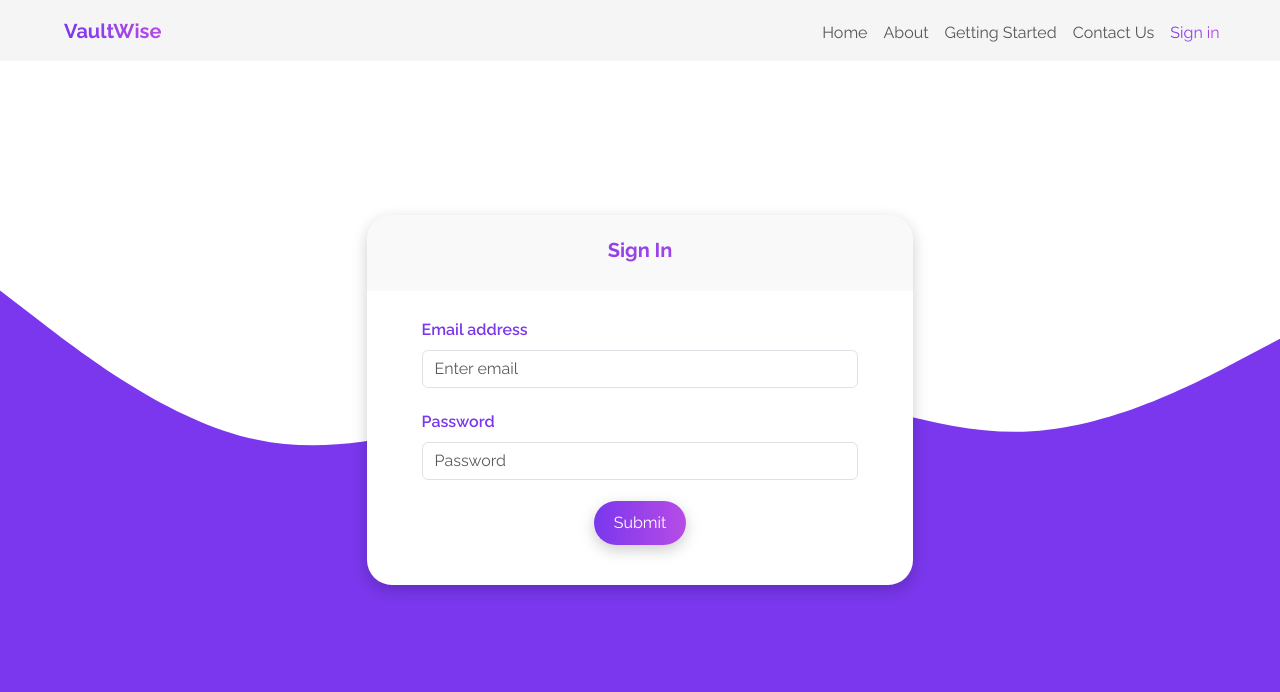
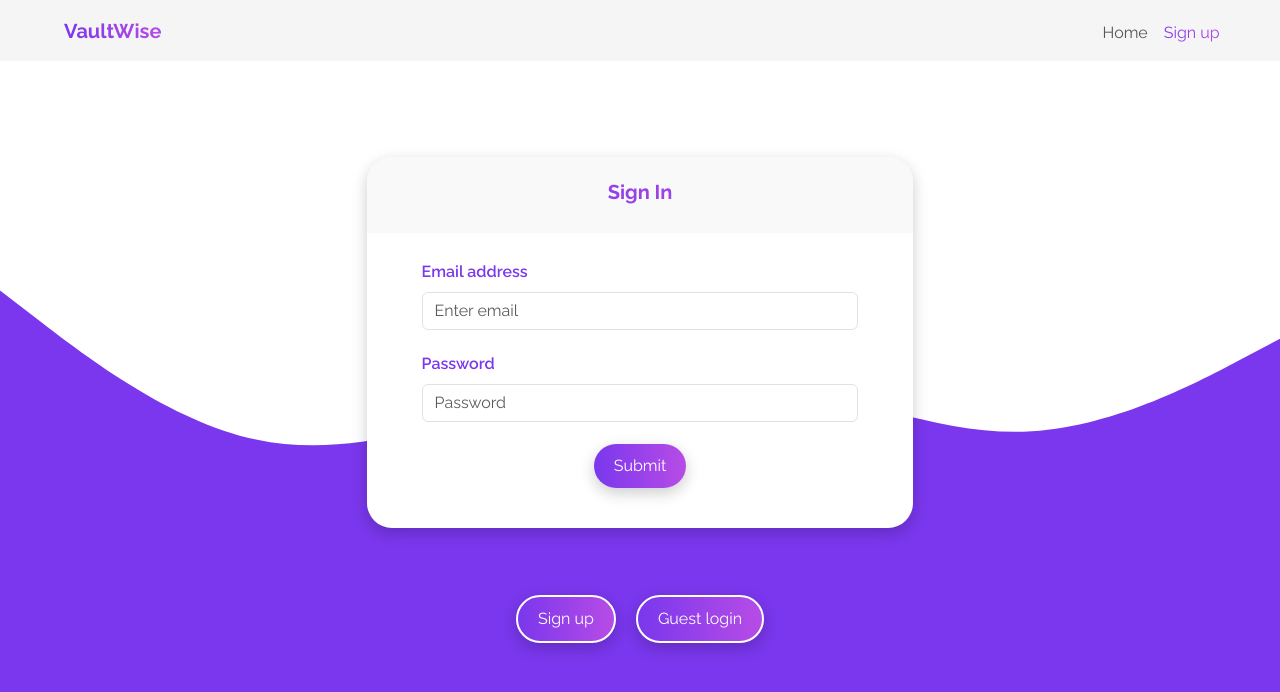
Before and after one commit to MaliceKy/VaultWise-Expense-AI-project, a React (Create React App) app: page /sign-in in a window 1280 px wide. Shown: the top 692 px of the page. Built offline with nearby package versions, Linux system fonts and the light colour scheme.

Commit message:
Sign in page has guest and sign up & option new navs

```diff
--- a/src/components/Navbar.css
+++ b/src/components/Navbar.css
@@ -38,7 +38,7 @@
     margin-left: 5%;
 }
 
-#nav-sign-in {
+#nav-sign-in, #nav-sign-up {
     margin-right: 5%;
     position: relative;
     display: inline-block;
@@ -61,7 +61,7 @@
 
 }
 
-#nav-sign-in::before, #nav-home::before, #nav-about::before, #nav-getting-started::before, #nav-contact-us::before{
+#nav-sign-in::before, #nav-home::before, #nav-about::before, #nav-getting-started::before, #nav-contact-us::before, #nav-sign-up::before{
     content: "";
     position: absolute;
     width: 80%;
@@ -74,7 +74,7 @@
     transition: transform 0.5s ease-in-out;
 }
 
-#nav-sign-in:hover::before, #nav-home:hover::before, #nav-about:hover::before, #nav-getting-started:hover::before, #nav-contact-us:hover::before{
+#nav-sign-in:hover::before, #nav-home:hover::before, #nav-about:hover::before, #nav-getting-started:hover::before, #nav-contact-us:hover::before, #nav-sign-up:hover::before{
     transform: scaleX(1);
     transform-origin: left;
 }
@@ -123,7 +123,7 @@
 }
 
 @media (max-width: 768px) {
-    #nav-sign-in::before, #nav-home::before, #nav-about::before, #nav-getting-started::before, #nav-contact-us::before{
+    #nav-sign-in::before, #nav-home::before, #nav-about::before, #nav-getting-started::before, #nav-contact-us::before, #nav-sign-up::before{
         content: "";
         position: absolute;
         width: 100%;
--- a/src/components/Navbar.js
+++ b/src/components/Navbar.js
@@ -1,11 +1,12 @@
 import React, { useState } from 'react';
 import './Navbar.css';
 import { Navbar, Nav } from 'react-bootstrap';
-import { Link, useNavigate } from 'react-router-dom';
+import { Link, useNavigate, useLocation } from 'react-router-dom';
 
 function MyNavbar() {
     const [open, setOpen] = useState(false);
     const navigate = useNavigate(); // useNavigate hook
+    const location = useLocation(); // useLocation hook
 
     return (
         <Navbar className="navbar" expand="md" fixed="top" expanded={open}>
@@ -13,11 +14,22 @@ function MyNavbar() {
 
             <Navbar.Collapse id="responsive-navbar-nav">
                 <Nav className="links">
-                    <Nav.Link onClick={() => { setOpen(false); navigate('/'); window.location.hash = 'Home'; }} id="nav-home">Home</Nav.Link>
-                    <Nav.Link onClick={() => { setOpen(false); navigate('/'); window.location.hash = 'About'; }} id="nav-about">About</Nav.Link>
-                    <Nav.Link onClick={() => { setOpen(false); navigate('/'); window.location.hash = 'Getting-Started'; }} id="nav-getting-started">Getting Started</Nav.Link>
-                    <Nav.Link onClick={() => { setOpen(false); navigate('/'); window.location.hash = 'Contact'; }} id="nav-contact-us">Contact Us</Nav.Link>
-                    <Nav.Link as={Link} to="/sign-in" onClick={()=> setOpen(false)} id="nav-sign-in">Sign in</Nav.Link>
+                    {location.pathname === "/sign-in" ? (
+                        // Different navigation for sign-in page
+                        <>
+                            <Nav.Link onClick={() => { setOpen(false); navigate('/'); }} id="nav-home">Home</Nav.Link>
+                            <Nav.Link as={Link} to="/register" onClick={()=> setOpen(false)} id="nav-sign-up">Sign up</Nav.Link>
+                        </>
+                    ) : (
+                        // Default navigation
+                        <>
+                            <Nav.Link onClick={() => { setOpen(false); navigate('/'); window.location.hash = 'Home'; }} id="nav-home">Home</Nav.Link>
+                            <Nav.Link onClick={() => { setOpen(false); navigate('/'); window.location.hash = 'About'; }} id="nav-about">About</Nav.Link>
+                            <Nav.Link onClick={() => { setOpen(false); navigate('/'); window.location.hash = 'Getting-Started'; }} id="nav-getting-started">Getting Started</Nav.Link>
+                            <Nav.Link onClick={() => { setOpen(false); navigate('/'); window.location.hash = 'Contact'; }} id="nav-contact-us">Contact Us</Nav.Link>
+                            <Nav.Link as={Link} to="/sign-in" onClick={()=> setOpen(false)} id="nav-sign-in">Sign in</Nav.Link>
+                        </>
+                    )}
                 </Nav>
             </Navbar.Collapse>
 
--- a/src/pages/SignIn.js
+++ b/src/pages/SignIn.js
@@ -1,7 +1,7 @@
 import React, { useState } from 'react';
 import { Container, Form, Button, Row, Col } from 'react-bootstrap';
 import { auth } from './firebase.js';
-import { signInWithEmailAndPassword } from "firebase/auth";
+import { getAuth, signInAnonymously, signInWithEmailAndPassword } from 'firebase/auth';
 import '../styles/SignIn.css'
 
 const SignIn = () => {
@@ -21,6 +21,16 @@ const SignIn = () => {
     } catch (error) {
       console.error("Error signing in: ", error);
       setErrorMessage("Incorrect email or password. Please try again."); // Set error message on unsuccessful sign in
+    }
+  };
+
+  const handleGuestSignIn = async () => {
+    try {
+      const userCredential = await signInAnonymously(auth);
+      var user = userCredential.user;
+      console.log("User signed in as guest: ", user);
+    } catch (error) {
+      console.error("Error signing in as guest: ", error);
     }
   };
 
@@ -69,6 +79,10 @@ const SignIn = () => {
                   </Form>
                 </div>
               </div>
+              <div className="Alt-SignIn">
+                <button className="Signup">Sign up</button>
+                <button className="Guest" onClick={handleGuestSignIn}>Guest login</button>
+              </div>
             </div>
           </div>
         </div>
--- a/src/styles/SignIn.css
+++ b/src/styles/SignIn.css
@@ -17,7 +17,6 @@
     align-items: center;
     justify-content: center;
     height: auto;
-
     padding-bottom: 40px;
     justify-content: center;
     background-color: #ffffff;
@@ -73,28 +72,28 @@
 }
 
 .Custom-Sign-Button{
-    padding: 10px 20px; /* increased padding for better spacing */
-    border-radius: 25px; /* larger radius for more rounded corners */
+    padding: 10px 20px;
+    border-radius: 25px;
     color: #fff;
     background: linear-gradient(to right, #7a37ed, #b74ce6);
     font-family: 'Raleway', sans-serif;
     text-decoration: none;
-    transition: all 0.3s ease-in-out; /* smooth transition effect */
-    box-shadow: 0px 5px 15px rgba(0, 0, 0, 0.2); /* shadow for depth */
-    border: none; /* remove border if any */
-    display: inline-block; /* allows the button to adjust its size based on its content */
-    cursor: pointer; /* changes the mouse cursor when hovering over the button */
+    transition: all 0.3s ease-in-out;
+    box-shadow: 0px 5px 15px rgba(0, 0, 0, 0.2);
+    border: none;
+    display: inline-block;
+    cursor: pointer;
     justify-content: center;
     align-items: center;
     margin-top: 5%;
 }
 
-.Custom-Sign-Button:hover {
+.Custom-Sign-Button:hover, .Signup:hover, .Guest:hover {
     box-shadow: 0px 10px 20px rgba(0, 0, 0, 0.3); /* deeper shadow on hover */
     transform: translateY(-2px); /* slightly raises the button on hover */
 }
 
-.Custom-Sign-Button:active {
+.Custom-Sign-Button:active, .Signup:active, .Guest:active {
     box-shadow: 0px 5px 15px rgba(0, 0, 0, 0.2); /* less shadow when button is active/clicked */
     transform: translateY(0px); /* button returns to original position when active/clicked */
 }
@@ -109,3 +108,45 @@
     margin-top: 5%;
     margin-bottom: 0;
   }
+
+  .Alt-SignIn{
+    display: flex;
+    font-family: 'Raleway';
+    margin-top: 5vh;
+    justify-content: center;
+  }
+
+  .Signup{
+    padding: 10px 20px;
+    border-radius: 25px;
+    color: #fff;
+    background: linear-gradient(to right, #7a37ed, #b74ce6);
+    font-family: 'Raleway', sans-serif;
+    text-decoration: none;
+    transition: all 0.3s ease-in-out;
+    box-shadow: 0px 5px 15px rgba(0, 0, 0, 0.2);
+    border: none;
+    display: inline-block;
+    cursor: pointer;
+    margin-top: 5%;
+    border: 2.5px solid white;
+    margin-right: 10px;
+  }
+
+
+  .Guest{
+    padding: 10px 20px;
+    border-radius: 25px;
+    color: #fff;
+    background: linear-gradient(to right, #7a37ed, #b74ce6);
+    font-family: 'Raleway', sans-serif;
+    text-decoration: none;
+    transition: all 0.3s ease-in-out;
+    box-shadow: 0px 5px 15px rgba(0, 0, 0, 0.2);
+    border: none;
+    display: inline-block;
+    cursor: pointer;
+    margin-top: 5%;
+    margin-left: 10px;
+    border: 2.5px solid white;
+}
```
